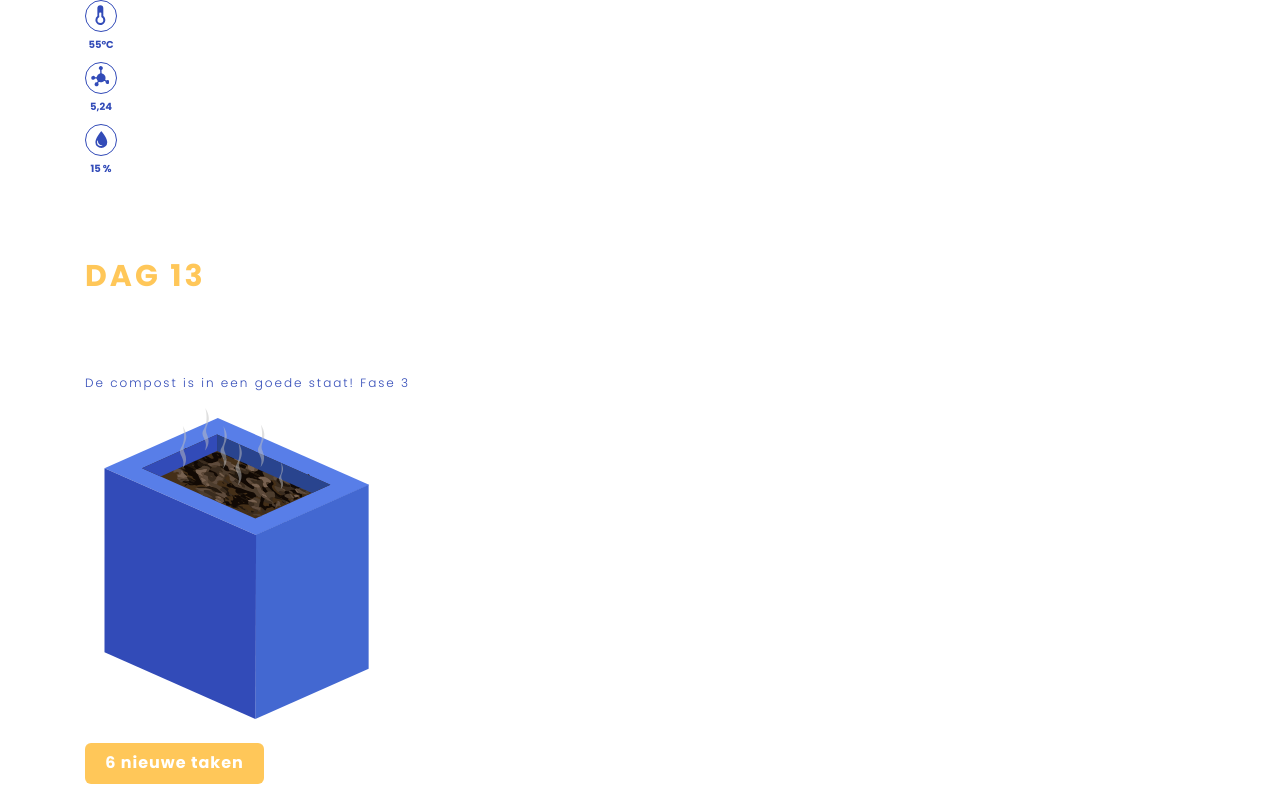
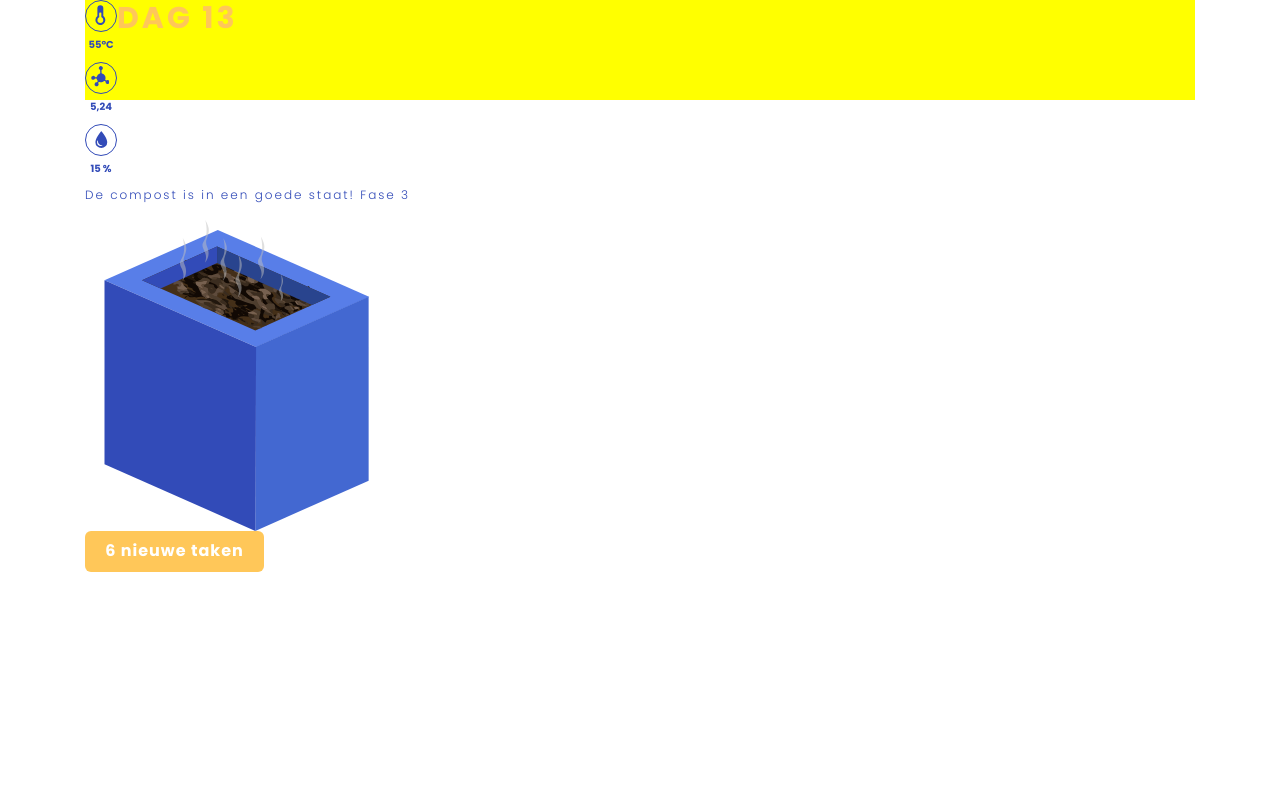
Before and after one commit to Plantacle/plantacle, a React (Create React App) app: page / in a window 1280 px wide. Built offline with nearby package versions, Linux system fonts and the light colour scheme.

Commit message:
Combining react-bootstrap with styled components

```diff
--- a/src/pages/Overview.js
+++ b/src/pages/Overview.js
@@ -3,48 +3,39 @@ import Measurements from '../components/molecules/Measurements';
 import CurrentDay from '../components/atoms/CurrentDay';
 import CompostTransition from '../components/atoms/CompostTransition';
 import OverviewButton from '../components/atoms/OverviewButton';
-
+import styled from 'styled-components';
 
 import {Bootstrap, Grid, Row, Col, Container} from 'react-bootstrap';
 
+const StyledContainer = styled(Container)`
+    width: 100px;
+    height: 100px;
+    background-color: yellow;
+`;
 
 class Overview extends React.Component {
   render() {
     return (
-      <Container>
+      <StyledContainer>
+
           <Row>
 
-            <Measurements />
+              <Measurements />
+              <CurrentDay />
 
           </Row>
 
-          <br />
-          <br />
-          <br />
-
           <Row>
-
-            <CurrentDay />
-
+              <CompostTransition />
           </Row>
 
-          <br />
-          <br />
-          <br />
-
-          <Row>
-            <CompostTransition />
-          </Row>
-
-
-          <br />
 
           <Row>
             <OverviewButton />
           </Row>
 
 
-      </Container>
+      </StyledContainer>
     )
   }
 }
```
